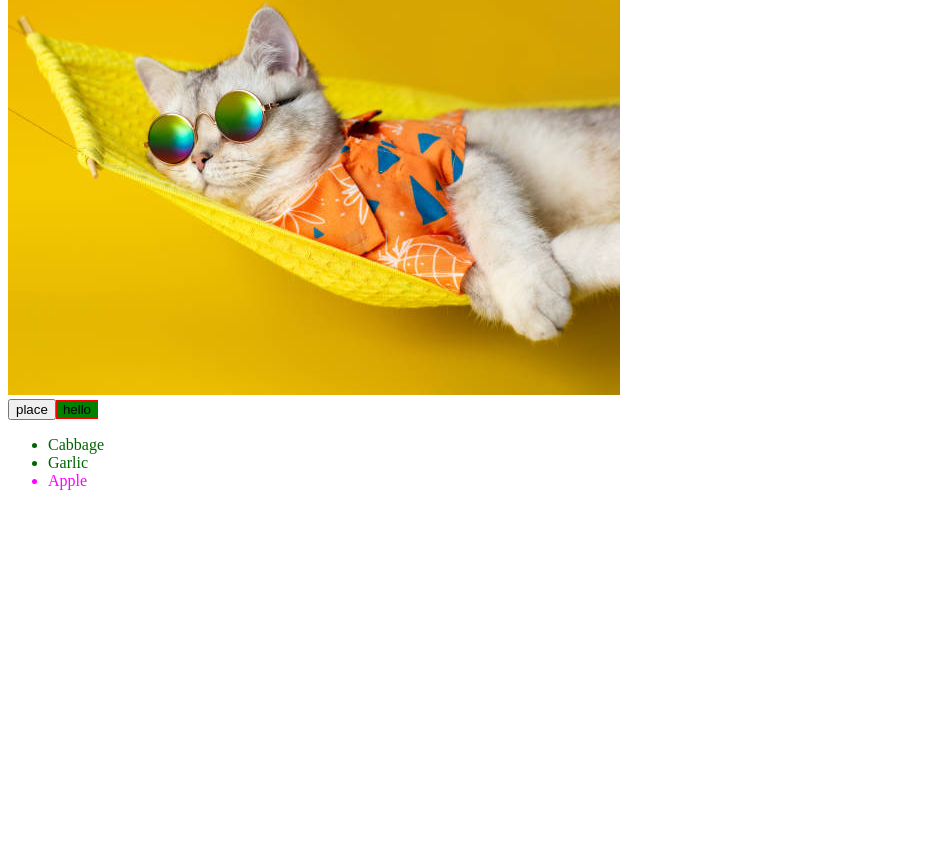
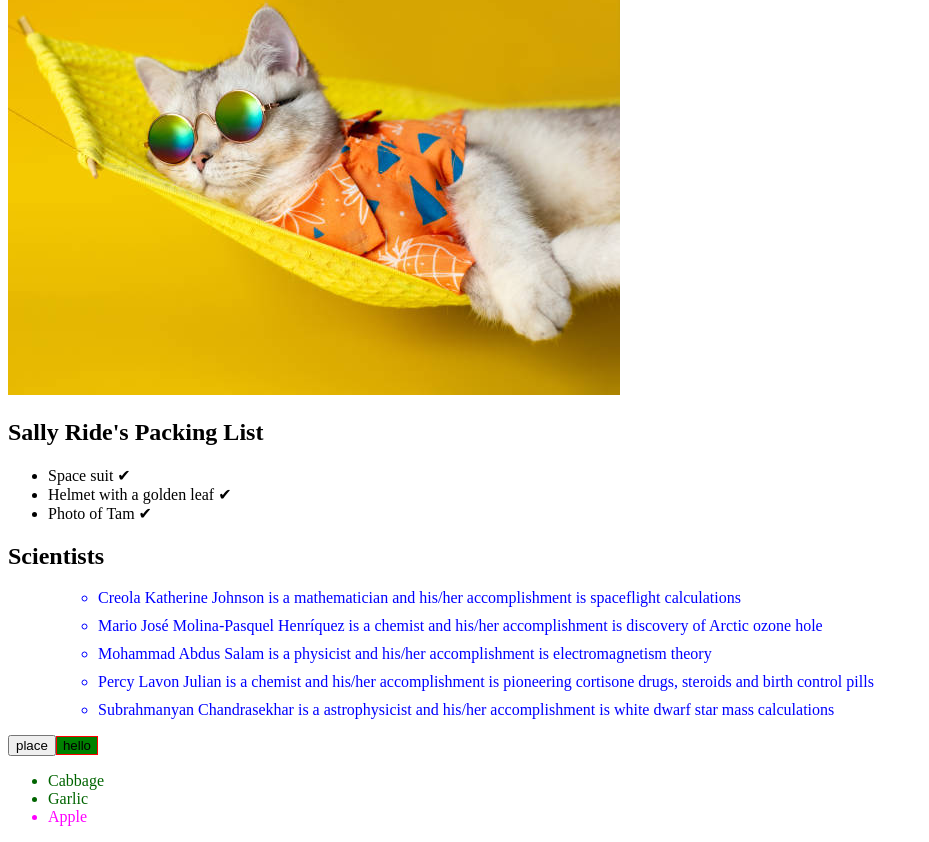
Before and after one commit to Asikni/react_basics, a React (Create React App) app: page / in a window 1280 px wide. Shown: the part 521-1363 px from the top of the page, without its empty margins (0-929 px from the left). Before the commit the page ends 1027 px from the top, so only its background shows below. Built offline with nearby package versions, Linux system fonts and the light colour scheme.

Commit message:
updated code

```diff
--- a/src/App.jsx
+++ b/src/App.jsx
@@ -1,6 +1,9 @@
 import MyButton from "./Button.jsx";
 import CountButton from "./countBtn.jsx";
 import Gallery from "./Gallery.jsx";
+import PackingList from "./item.jsx";
+import ListPeople from "./mapPeople.jsx";
+
 import { useState } from "react";
 
 const products = [
@@ -42,6 +45,8 @@ export default function ShoppingList() {
       <CountButton count={count} onClick={handleCount} />
       <CountButton count={count} onClick={handleCount} />
       <Gallery image={img} />
+      <PackingList />
+      <ListPeople style={{ margin: "10px", fontSize: "16px", color: "blue" }} />
 
       <MyButton text="place" />
       <MyButton
--- /dev/null
+++ b/src/data.js
@@ -0,0 +1,38 @@
+export const people = [
+  {
+    id: 0,
+    name: "Creola Katherine Johnson",
+    profession: "mathematician",
+    accomplishment: "spaceflight calculations",
+    imageId: "MK3eW3A",
+  },
+  {
+    id: 1,
+    name: "Mario José Molina-Pasquel Henríquez",
+    profession: "chemist",
+    accomplishment: "discovery of Arctic ozone hole",
+    imageId: "mynHUSa",
+  },
+  {
+    id: 2,
+    name: "Mohammad Abdus Salam",
+    profession: "physicist",
+    accomplishment: "electromagnetism theory",
+    imageId: "bE7W1ji",
+  },
+  {
+    id: 3,
+    name: "Percy Lavon Julian",
+    profession: "chemist",
+    accomplishment:
+      "pioneering cortisone drugs, steroids and birth control pills",
+    imageId: "IOjWm71",
+  },
+  {
+    id: 4,
+    name: "Subrahmanyan Chandrasekhar",
+    profession: "astrophysicist",
+    accomplishment: "white dwarf star mass calculations",
+    imageId: "lrWQx8l",
+  },
+];
--- a/src/item.jsx
+++ b/src/item.jsx
@@ -1,7 +1,7 @@
 function Item({ name, isPacked }) {
   return (
     <li className="item">
-        {name} {isPacked && '✔'}
+      {name} {isPacked && "✔"}
     </li>
   );
 }
@@ -11,18 +11,9 @@ function Item({ name, isPacked }) {
     <section>
       <h1>Sally Ride's Packing List</h1>
       <ul>
-          <Item
-            isPacked={true}
-            name="Space suit"
-          />
-          <Item
-            isPacked={true}
-            name="Helmet with a golden leaf"
-          />
-          <Item
-            isPacked={false}
-            name="Photo of Tam"
-          />
+        <Item isPacked={true} name="Space suit" />
+        <Item isPacked={true} name="Helmet with a golden leaf" />
+        <Item isPacked={true} name="Photo of Tam" />
       </ul>
     </section>
   );
--- /dev/null
+++ b/src/mapPeople.jsx
@@ -0,0 +1,18 @@
+import { people } from "./data"; // for object and array
+
+export default function ListPeople({ style }) {
+  const listItems = people.map((person) => (
+    <ul>
+      <li key={person.id} style={{ ...style }}>
+        {person.name} is a {person.profession} and his/her accomplishment is{" "}
+        {person.accomplishment}
+      </li>
+    </ul>
+  ));
+  return (
+    <article>
+      <h1>Scientists</h1>
+      <ul>{listItems}</ul>
+    </article>
+  );
+}
```
Lines whose indentation alone changed are shown as unchanged.
